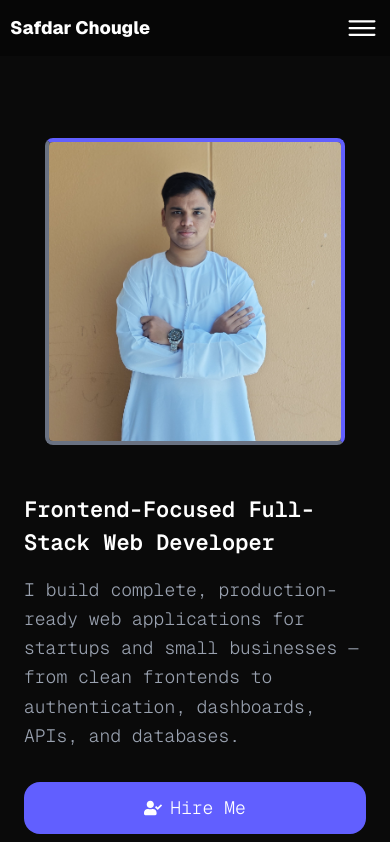
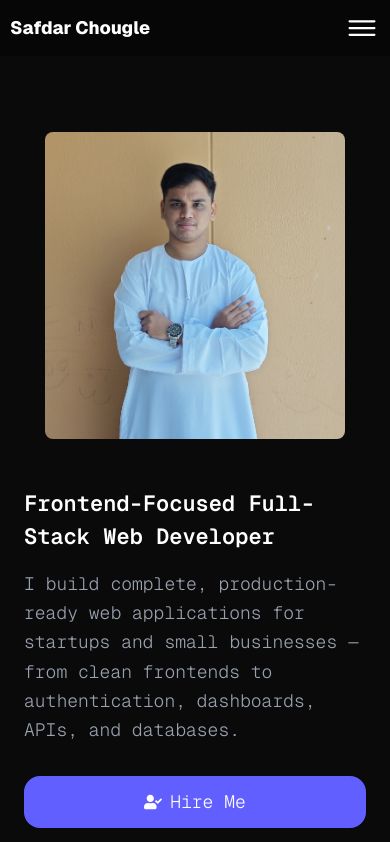
Before and after one commit to chouglesafdar22/Portfolio-Next.js-, a Next.js app in the folder portfolio-ui/: page / in a window 390 px wide. Shown: the top 842 px of the page. Built offline with nearby package versions, Linux system fonts and the light colour scheme.

Commit message:
Update home section styles in page.js
Adjusted the top padding for the home section and simplified the Image component's className by removing border styles. This improves layout consistency and visual appearance.

```diff
--- a/portfolio-ui/app/page.js
+++ b/portfolio-ui/app/page.js
@@ -34,7 +34,7 @@ export default function Home() {
       {/* homesection */}
       <ScrollWrapper direction="down" ease="easeOut">
         <section id="home" className="text-gray-400 md:pt-28 pt-16 flex w-full">
-          <div className="grid md:grid-cols-2 grid-cols-1 gap-2 px-5 pb-10 w-full sm:pt-20 pt-[70px] justify-center">
+          <div className="grid md:grid-cols-2 grid-cols-1 gap-2 px-5 pb-10 w-full sm:pt-20 pt-16 justify-center">
             <div className="flex justify-center items-center">
               <Image
                 src="/images/my-image.jpg"
@@ -43,7 +43,7 @@ export default function Home() {
                 height={300}
                 loading='eager'
                 unoptimized
-                className="mb-10 object-cover object-center rounded-lg border-t-indigo-500 border-r-indigo-500 border-b-gray-500 border-l-gray-500 border-4"
+                className="mb-10 object-cover object-center rounded-lg"
               />
             </div>
             <div className="flex flex-col justify-items-start">
```
